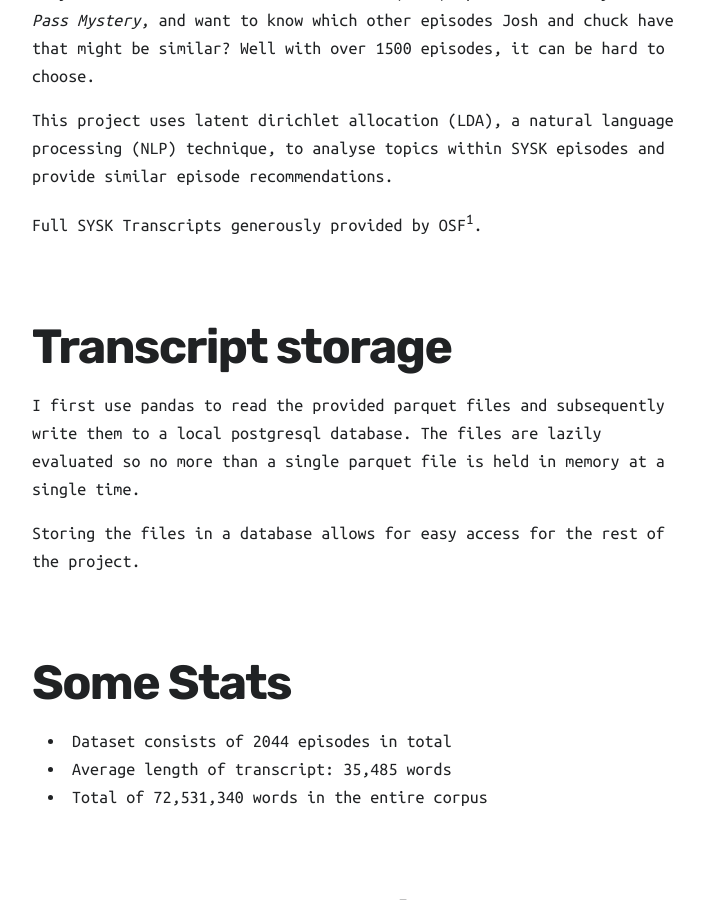
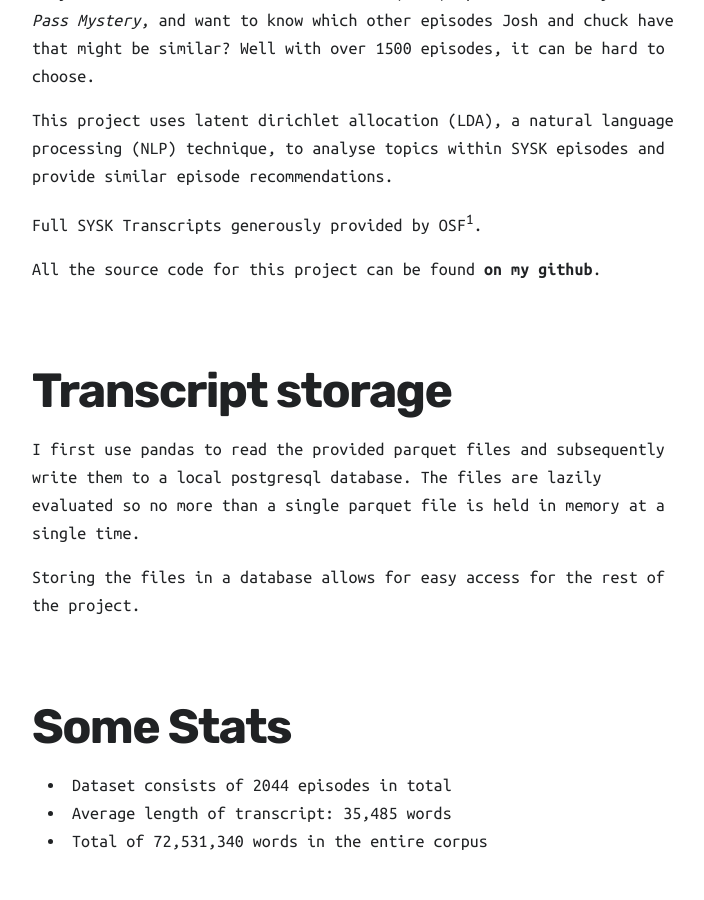
Before and after one commit to jmoro0408/jmoro0408.github.io, a Jekyll site: the page built from _projects/2023-01-12-podcast_recommender.md, in a window 1280 px wide and 900 px high, scrolled down 595 px. Shown: the whole window, without its empty margins (38-742 px from the left). Built offline with Jekyll 4.4.1, drawn with Linux system fonts in a browser that asks for light colours; nearby versions of some CDN libraries.

Commit message:
added link to github page

```diff
--- a/_projects/2023-01-12-podcast_recommender.md
+++ b/_projects/2023-01-12-podcast_recommender.md
@@ -15,6 +15,8 @@ So you loved that Stuff You Should Know (SYSK) episode on <i>The Dyatlov Pass My
 This project uses latent dirichlet allocation (LDA), a natural language processing (NLP) technique, to analyse topics within SYSK episodes and provide similar episode recommendations.
 
 Full SYSK Transcripts generously provided by OSF<sup>1</sup>.
+
+All the source code for this project can be found [on my github](https://github.com/jmoro0408/Podcast_Episode_Recommender).
 
 ## Transcript storage
 I first use pandas to read the provided parquet files and subsequently write them to a local postgresql database. The files are lazily evaluated so no more than a single parquet file is held in memory at a single time.
@@ -72,11 +74,11 @@ The full interactive version can be found [in the html file](images/projects/pod
 
 The first topic can be seen to be generally around the government and laws, partiuarly in the United States.
 
-![topic 1](images/projects/podcast_recommender/topic_1.png)
+![topic 1](/images/projects/podcast_recommender/topic_1.png)
 
 Whereas the fourth topic aligns with the human body, animals, and natural/living things.
 
-![topic 4](images/projects/podcast_recommender/topic_4.png)
+![topic 4](/images/projects/podcast_recommender/topic_4.png)
 
 We can see that the algorithm has definitely managed to capture several overarching topics and keywords!
 
```
Also changed, not shown: other parts of _projects/2023-01-12-podcast_recommender.md (+1 -1 lines).
